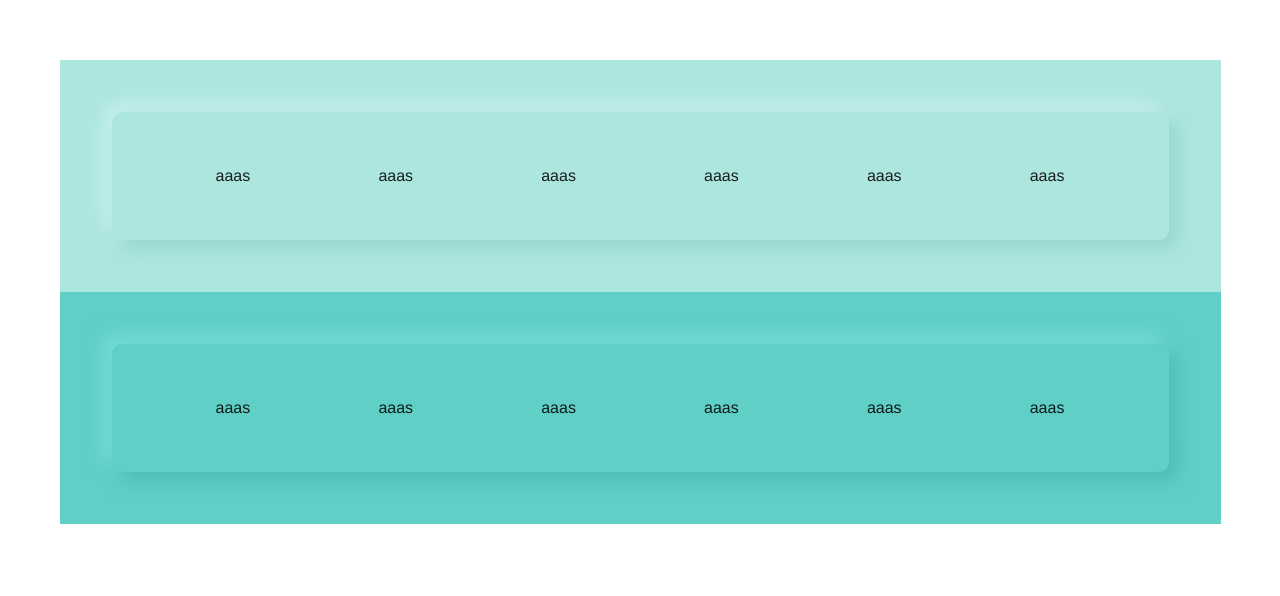
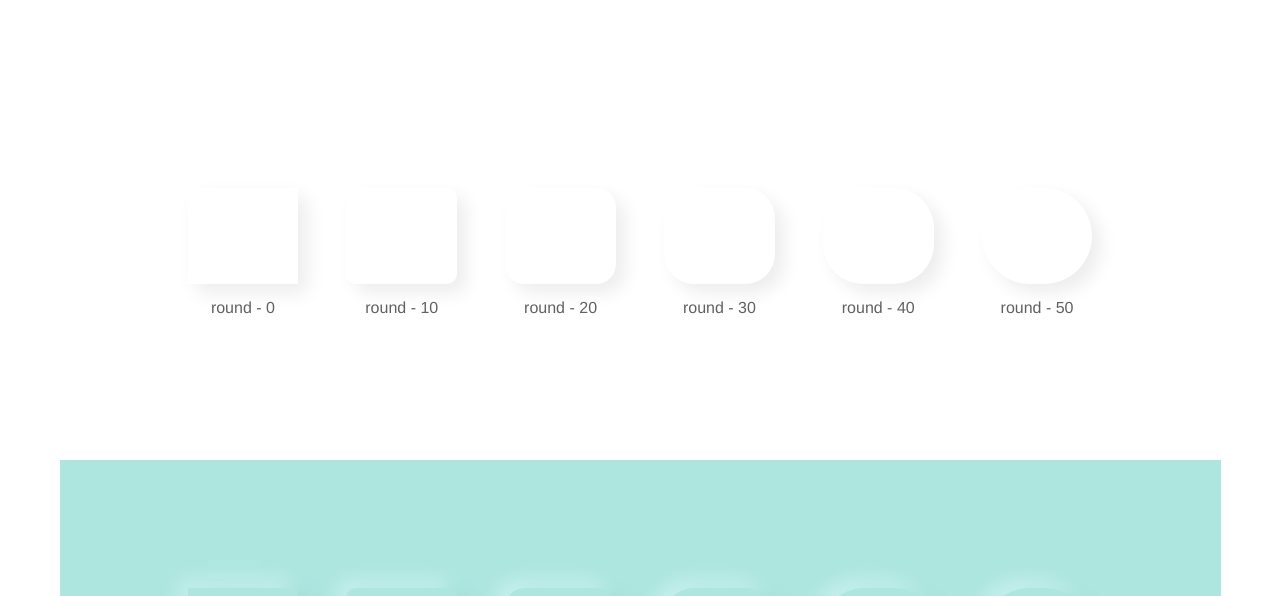
Before and after one commit to kazuma0129/Neumorphism-Samples, a Nuxt app: page / in a window 1280 px wide. Shown: the part 204-800 px from the top of the page. Built offline with nearby package versions, Linux system fonts and the light colour scheme.

Commit message:
:sparkles: show round variable

```diff
--- a/components/Buttons.vue
+++ b/components/Buttons.vue
@@ -4,9 +4,11 @@
       'background-color': backgroundColor
     }"
   >
+    <v-col>
+      <!-- <NeuSwitch :background-color="backgroundColor" /> -->
       <v-row
         align="center"
-      class="rounded-1 ma-xs-1 ma-sm-5 ma-md-10 ma-lg-10 ma-xl-10 pa-xs-3 pa-sm-5 pa-md-10 pa-lg-10 pa-xl-10"
+        class="ma-xs-1 ma-sm-5 ma-md-10 ma-lg-10 ma-xl-10 pa-xs-3 pa-sm-5 pa-md-10 pa-lg-10 pa-xl-10"
       >
         <v-col
           v-for="(i, key) in 6"
@@ -19,21 +21,27 @@
           align="center"
           justify="center"
         >
-        <Button
+          <Card
             :background-color="backgroundColor"
             :button="true"
-          :round="20"
+            :round="key * 10"
           />
+          <span class="grey--text text--darken-2">
+            round - {{ key * 10 }}
+          </span>
         </v-col>
       </v-row>
+    </v-col>
   </v-container>
 </template>
 
 <script>
-import Button from '~/components/Button'
+import Card from '~/components/Card'
+// import NeuSwitch from '~/components/NeuSwitch'
 export default {
   components: {
-    Button
+    Card
+    // NeuSwitch
   },
   props: {
     backgroundColor: {
--- a/components/Button.vue
+++ b/components/Card.vue
@@ -1,5 +1,5 @@
 <template>
-  <div :style="boxShadowObject" @click="push()">
+  <div :style="boxShadowObject" class="ma-3" @click="push()">
     <div class="pa-12"></div>
   </div>
 </template>
@@ -62,26 +62,6 @@ export default {
     push() {
       if (this.button) this.inset = !this.inset
     }
-    // genBoxShadow(isInset) {
-    //   const bottomOffsetX = '9px'
-    //   const bottomOffsetY = '9px'
-    //   const bottomBlurRadius = '18px'
-    //   const bottomShadowColor = this.bottomComputedColor
-    //   let bottomInset = ''
-
-    //   const topOffsetX = '-9px'
-    //   const topOffsetY = '-9px'
-    //   const topBlurRadius = '18px'
-    //   const topShadowColor = this.topComputedColor
-    //   let topInset = ''
-
-    //   if (isInset) bottomInset = topInset = `inset`
-
-    //   const boxShadow = `${bottomInset} ${bottomOffsetX} ${bottomOffsetY} ${bottomBlurRadius} ${bottomShadowColor}, ${topInset} ${topOffsetX} ${topOffsetY} ${topBlurRadius} ${topShadowColor}`
-    //   return boxShadow
-    // }
   }
 }
 </script>
-
-<style lang="sass"></style>
--- a/components/NeuSwitch.vue
+++ b/components/NeuSwitch.vue
@@ -1,29 +1,10 @@
 <template>
-  <v-container
-    :style="{
-      'background-color': backgroundColor
-    }"
-  >
-    <v-row
-      align="center"
-      class="rounded-1 ma-xs-1 ma-sm-5 ma-md-10 ma-lg-10 ma-xl-10 pa-xs-3 pa-sm-5 pa-md-10 pa-lg-10 pa-xl-10"
-      :style="notInsetBoxShadowObject"
-    >
-      <v-col
-        v-for="(i, key) in 6"
-        :key="key"
-        xs="4"
-        sm="4"
-        md="4"
-        lg="2"
-        xl="2"
-        align="center"
-        justify="center"
-      >
-        aaas
-      </v-col>
-    </v-row>
-  </v-container>
+  <div :style="boxShadowObject" class="ma-3">
+    <!-- <div class="pa-12"> -->
+    <input type="checkbox" id="toggle" class="checkbox" />
+    <label for="toggle" class="switch"></label>
+    <!-- </div> -->
+  </div>
 </template>
 
 <script>
@@ -45,19 +26,12 @@ export default {
     boxShadowObject() {
       return {
         'background-color': this.backgroundColor,
-        'box-shadow': this.genBoxShadow(this.inset)
-      }
-    },
-    insetBoxShadowObject() {
-      return {
-        'background-color': this.backgroundColor,
-        'box-shadow': this.genBoxShadow(true)
-      }
-    },
-    notInsetBoxShadowObject() {
-      return {
-        'background-color': this.backgroundColor,
-        'box-shadow': this.genBoxShadow(false)
+        'box-shadow': this.genBoxShadow(
+          this.bottomComputedColor,
+          this.topComputedColor,
+          this.inset
+        ),
+        'border-radius': `${this.round}px`
       }
     },
     bottomComputedColor() {
@@ -65,7 +39,7 @@ export default {
       const bottomHSL = this.hexToHSL(orgHex)
       if (bottomHSL.s > 10) bottomHSL.s -= 7
       if (bottomHSL.l > 10) bottomHSL.l -= 7
-      const result = this.hslToHex(bottomHSL)
+      const result = this.HSLToHex(bottomHSL)
       return result
     },
     topComputedColor() {
@@ -73,122 +47,44 @@ export default {
       const topHSL = this.hexToHSL(orgHex)
       if (topHSL.s < 90) topHSL.s += 7
       if (topHSL.l < 90) topHSL.l += 7
-      const result = this.hslToHex(topHSL)
+      const result = this.HSLToHex(topHSL)
       return result
     }
   },
   mounted() {},
-  methods: {
-    hexToHSL(hex) {
-      const result = /^#?([a-f\d]{2})([a-f\d]{2})([a-f\d]{2})$/i.exec(hex)
-      const r = parseInt(result[1], 16) / 255
-      const g = parseInt(result[2], 16) / 255
-      const b = parseInt(result[3], 16) / 255
-      const max = Math.max(r, g, b)
-      const min = Math.min(r, g, b)
-      let h = 0
-      let s = 0
-      const l = (max + min) / 2
-      if (max === min) {
-        h = s = 0 // achromatic
-      } else {
-        const d = max - min
-        s = l > 0.5 ? d / (2 - max - min) : d / (max + min)
-        switch (max) {
-          case r:
-            h = (g - b) / d + (g < b ? 6 : 0)
-            break
-          case g:
-            h = (b - r) / d + 2
-            break
-          case b:
-            h = (r - g) / d + 4
-            break
-        }
-        h /= 6
-      }
-      const HSL = { h: h * 360, s: s * 100, l: l * 100 }
-      return HSL
-    },
-    hslToHex(hslObject) {
-      const h = hslObject.h / 360
-      const s = hslObject.s / 100
-      const l = hslObject.l / 100
-      let r, g, b
-      if (s === 0) {
-        r = g = b = l // achromatic
-      } else {
-        const hue2rgb = (p, q, t) => {
-          if (t < 0) t += 1
-          if (t > 1) t -= 1
-          if (t < 1 / 6) return p + (q - p) * 6 * t
-          if (t < 1 / 2) return q
-          if (t < 2 / 3) return p + (q - p) * (2 / 3 - t) * 6
-          return p
-        }
-        const q = l < 0.5 ? l * (1 + s) : l + s - l * s
-        const p = 2 * l - q
-        r = hue2rgb(p, q, h + 1 / 3)
-        g = hue2rgb(p, q, h)
-        b = hue2rgb(p, q, h - 1 / 3)
-      }
-      const toHex = (x) => {
-        const hex = Math.round(x * 255).toString(16)
-        return hex.length === 1 ? '0' + hex : hex
-      }
-      return `#${toHex(r)}${toHex(g)}${toHex(b)}`
-    },
-    push(key) {
-      this.inset = !this.inset
-    },
-
-    /**
-     * box-shadow: bottom-offset-x bottom-offset-y bottom-blur-radius bottom-shadow-color,
-     *                top-offset-x top-offset-y top-blur-radius top-shadow-color,
-     */
-    genBoxShadow(isInset) {
-      const bottomOffsetX = '9px'
-      const bottomOffsetY = '9px'
-      const bottomBlurRadius = '18px'
-      const bottomShadowColor = this.bottomComputedColor
-      // const bottomInset = 'inset'
-      // const bottomInset = ''
-      let bottomInset = ''
-
-      const topOffsetX = '-9px'
-      const topOffsetY = '-9px'
-      const topBlurRadius = '18px'
-      const topShadowColor = this.topComputedColor
-      // const topInset = 'inset'
-      // const topInset = ''
-      let topInset = ''
-
-      if (isInset) bottomInset = topInset = `inset`
-
-      const boxShadow = `${bottomInset} ${bottomOffsetX} ${bottomOffsetY} ${bottomBlurRadius} ${bottomShadowColor}, ${topInset} ${topOffsetX} ${topOffsetY} ${topBlurRadius} ${topShadowColor}`
-      return boxShadow
-    }
-  }
+  methods: {}
 }
 </script>
 
-<style lang="sass">
+<style lang="scss">
+.switch {
+  position: relative;
+  display: inline-block;
+  width: 60px;
+  height: 30px;
+  background-color: rgba(0, 0, 0, 0.25);
+  border-radius: 20px;
+  transition: all 0.3s;
+}
+.switch::after {
+  content: '';
+  position: absolute;
+  width: 28px;
+  height: 28px;
+  border-radius: 50%;
+  background-color: white;
+  top: 1px;
+  left: 1px;
+  transition: all 0.3s;
+}
 
-.rounded-0
-  border-radius: 0px
-
-.rounded-1
-  border-radius: 10px
-
-.rounded-2
-  border-radius: 20px
-
-.rounded-3
-  border-radius: 30px
-
-.rounded-4
-  border-radius: 40px
-
-.rounded-5
-  border-radius: 50px
+.checkbox:checked + .switch::after {
+  left: 31px;
+}
+.checkbox:checked + .switch {
+  background-color: #7983ff;
+}
+.checkbox {
+  display: none;
+}
 </style>
--- a/pages/index.vue
+++ b/pages/index.vue
@@ -12,25 +12,17 @@
       </v-row>
     </v-container>
 
-    <v-container>
-      <NeuSwitch :background-color="colors[1]" />
-      <NeuSwitch :background-color="colors[2]" />
-    </v-container>
-
     <v-container v-for="(i, key) in colors" :key="key">
       <Buttons :background-color="i" />
-      <!-- <NeuSwitch :background-color="i" /> -->
     </v-container>
   </v-col>
 </template>
 
 <script>
 import Buttons from '~/components/Buttons'
-import NeuSwitch from '~/components/NeuSwitch'
 export default {
   components: {
-    Buttons,
-    NeuSwitch
+    Buttons
   },
   data() {
     return {
--- a/plugins/mixins.js
+++ b/plugins/mixins.js
@@ -86,16 +86,12 @@ const genBoxShadow = (
   const bottomOffsetY = '9px'
   const bottomBlurRadius = '18px'
   const bottomShadowColor = bottomComputedColor
-  // const bottomInset = 'inset'
-  // const bottomInset = ''
   let bottomInset = ''
 
   const topOffsetX = '-9px'
   const topOffsetY = '-9px'
   const topBlurRadius = '18px'
   const topShadowColor = topComputedColor
-  // const topInset = 'inset'
-  // const topInset = ''
   let topInset = ''
 
   if (isInset) bottomInset = topInset = `inset`
```
Lines whose indentation alone changed are shown as unchanged.
